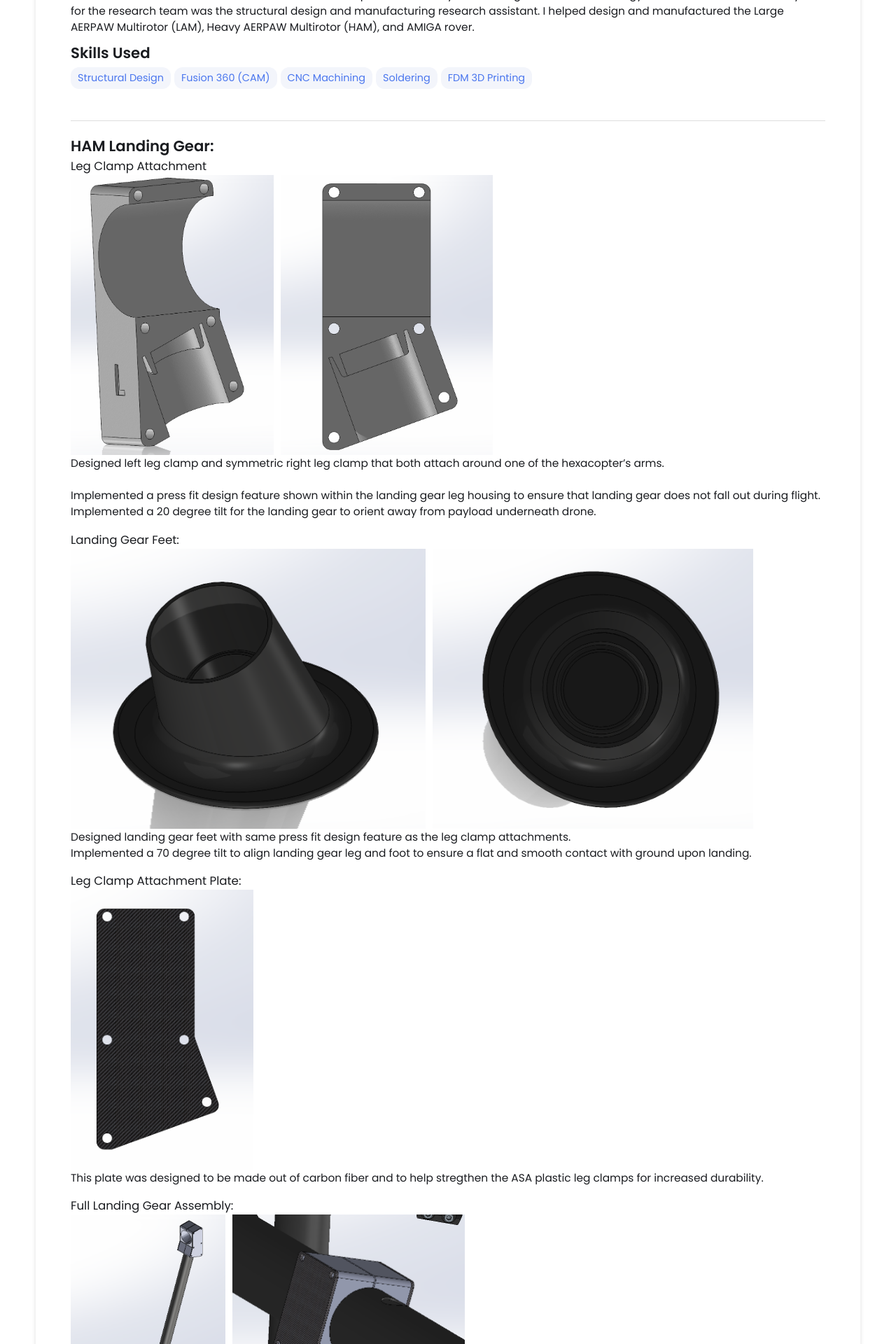
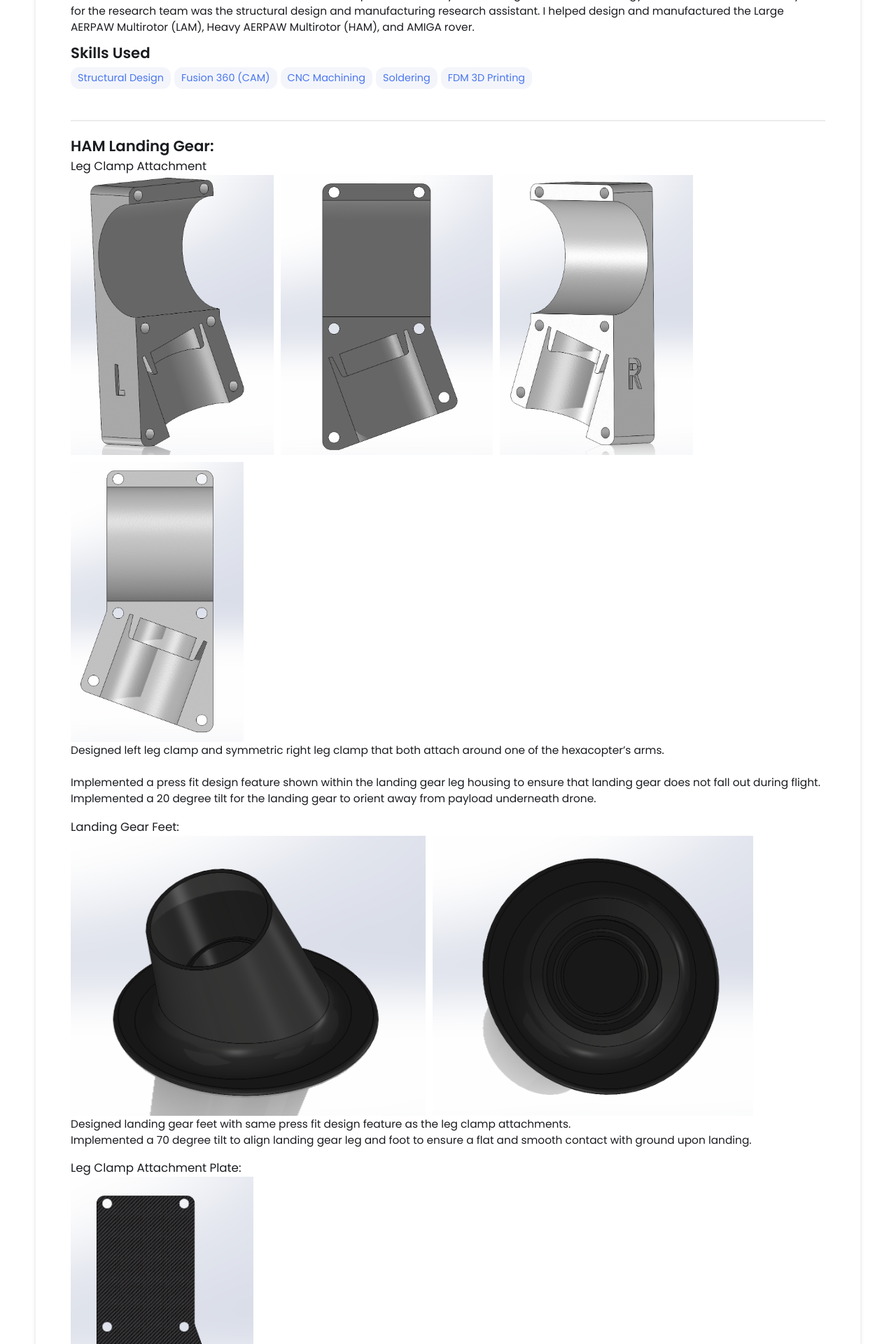
Before and after one commit to rdecata/rdecata.github.io, a Jekyll site: the page built from _projects/demo-project/index.md, in a window 1280 px wide. Shown: the part 607-2527 px from the top of the page at 70% size. Built offline with Jekyll 4.4.1, drawn with Linux system fonts in a browser that asks for light colours.

Commit message:
Update index.md

```diff
--- a/_projects/demo-project/index.md
+++ b/_projects/demo-project/index.md
@@ -17,7 +17,7 @@ main-image: /HAM.png
 
 ## HAM Landing Gear:
 ### Leg Clamp Attachment
-{% include image-gallery.html images="LeftLegClampISO.png , LeftLegClampSide.png" height="400" %}
+{% include image-gallery.html images="LeftLegClampISO.png , LeftLegClampSide.png , RightLegClampISO.png , RightLegClampSide.png" height="400" %}
 Designed left leg clamp and symmetric right leg clamp that both attach around one of the hexacopter's arms.
 <br> Implemented a press fit design feature shown within the landing gear leg housing to ensure that landing gear does not fall out during flight.
 <br> Implemented a 20 degree tilt for the landing gear to orient away from payload underneath drone.
```
